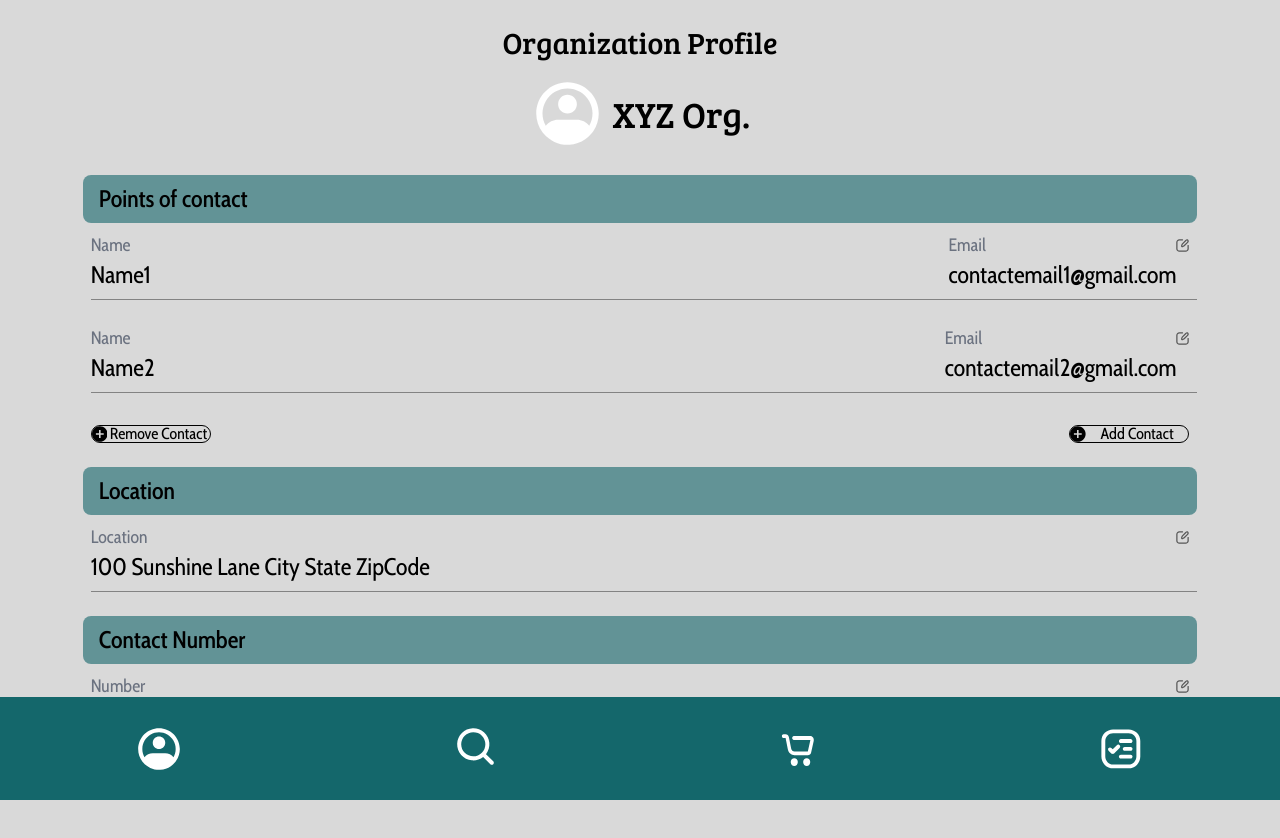
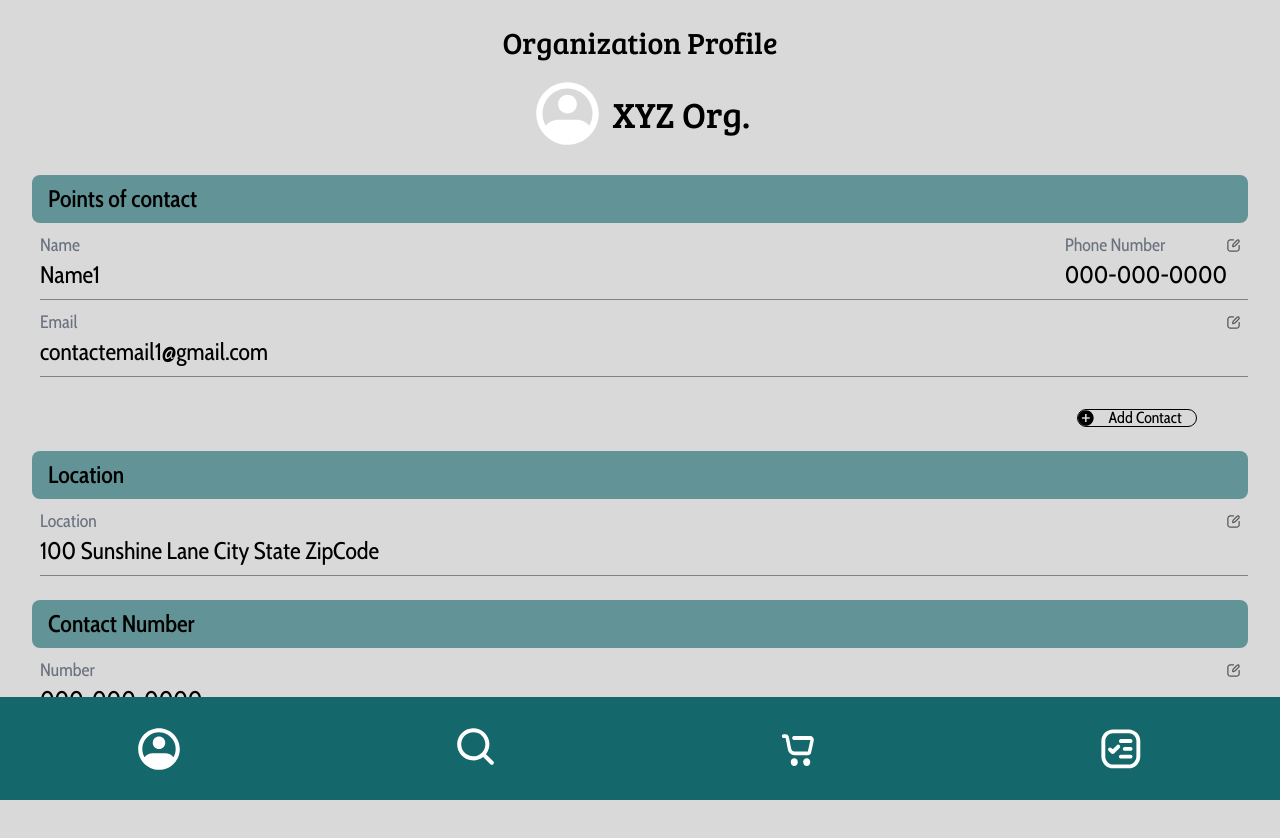
Before and after one commit to Hack4Impact-UMD/leveling-the-playing-field, a Next.js app: page /organization-profile in a window 1280 px wide. Shown: the top 838 px of the page. Before the commit the page ends 800 px from the top, so only its background shows below. Built offline with nearby package versions, Linux system fonts and the light colour scheme.

Commit message:
email/# validation; updated UI

```diff
--- a/src/app/organization-profile/components/ContactEntry.tsx
+++ b/src/app/organization-profile/components/ContactEntry.tsx
@@ -3,25 +3,65 @@ import EditIcon from '@/components/icons/EditIcon';
 
 interface ContactItemProps {
     name: string;
+    phoneNumber: string;
     email: string;
-    onEdit: (updatedContact: { name: string; email: string }) => void;
+    onEdit: (updatedContact: { name: string; phoneNumber: string; email: string }) => void;
 }
 
-export default function ContactEntry({ name, email, onEdit }: ContactItemProps) {
-    const [isEditable, setIsEditable] = useState(false);
+export default function ContactEntry({ name, phoneNumber, email, onEdit }: ContactItemProps) {
+    const [isNamePhoneEditable, setIsNamePhoneEditable] = useState(false);
+    const [isEmailEditable, setIsEmailEditable] = useState(false);
     const [editedName, setEditedName] = useState(name);
+    const [editedPhoneNumber, setEditedPhoneNumber] = useState(phoneNumber);
     const [editedEmail, setEditedEmail] = useState(email);
     const nameInputRef = useRef<HTMLInputElement>(null);
+    const emailInputRef = useRef<HTMLInputElement>(null);
 
-    const handleEditClick = () => {
-        setIsEditable(true);
+    const handleNamePhoneEditClick = () => {
+        setIsNamePhoneEditable(true);
         setTimeout(() => nameInputRef.current && nameInputRef.current.focus(), 0);
     };
 
-    const handleKeyDown = (e: React.KeyboardEvent) => {
-        if (e.key === 'Enter') {
-            setIsEditable(false);
-            onEdit({ name: editedName, email: editedEmail });
+    const handleEmailEditClick = () => {
+        setIsEmailEditable(true);
+        setTimeout(() => emailInputRef.current && emailInputRef.current.focus(), 0);
+    };
+
+    const validatePhone = () => {
+        const phoneRegex = /^\d{3}-\d{3}-\d{4}$/;
+
+        if (phoneRegex && !phoneRegex.test(editedPhoneNumber)) {
+            return false;
+        }
+        if (!editedPhoneNumber) {
+            return false;
+        }
+        return true;
+    };
+
+    const validateEmail = () => {
+        const emailRegex = /^[^\s@]+@[^\s@]+\.[^\s@]+$/;
+
+        if (emailRegex && !emailRegex.test(editedEmail)) {
+            return false;
+        }
+        if (!editedEmail) {
+            return false;
+        }
+        return true;
+    };
+
+    const handleNamePhoneKeyDown = (e: React.KeyboardEvent) => {
+        if (e.key === 'Enter' && validatePhone()) {
+            setIsNamePhoneEditable(false);
+            onEdit({ name: editedName, phoneNumber: editedPhoneNumber, email: editedEmail });
+        }
+    };
+
+    const handleEmailKeyDown = (e: React.KeyboardEvent) => {
+        if (e.key === 'Enter' && validateEmail()) {
+            setIsEmailEditable(false);
+            onEdit({ name: editedName, phoneNumber: editedPhoneNumber, email: editedEmail });
         }
     };
 
@@ -29,7 +69,7 @@ export default function ContactEntry({ name, email, onEdit }: ContactItemProps)
         <div className="w-full mb-4">
             <div className="flex flex-row justify-between items-center pt-2">
                 <div className="flex flex-row justify-between w-full space-x-4">
-                    {isEditable ? (
+                    {isNamePhoneEditable ? (
                         <>
                             <div className="flex flex-col">
                                 <h3 className="text-gray-500 text-lg font-cabin-condensed">Name</h3>
@@ -38,18 +78,17 @@ export default function ContactEntry({ name, email, onEdit }: ContactItemProps)
                                     value={editedName}
                                     ref={nameInputRef}
                                     onChange={(e) => setEditedName(e.target.value)}
-                                    onKeyDown={handleKeyDown}
+                                    onKeyDown={handleNamePhoneKeyDown}
                                     className="text-black text-2xl font-cabin-condensed border-2 border-gray-400 w-11/12 rounded bg-transparent"
-
                                 />
                             </div>
                             <div className="flex flex-col">
-                                <h3 className="text-gray-500 text-lg font-cabin-condensed">Email</h3>
+                                <h3 className="text-gray-500 text-lg font-cabin-condensed">Phone Number</h3>
                                 <input
-                                    type="email"
-                                    value={editedEmail}
-                                    onChange={(e) => setEditedEmail(e.target.value)}
-                                    onKeyDown={handleKeyDown}
+                                    type="tel"
+                                    value={editedPhoneNumber}
+                                    onChange={(e) => setEditedPhoneNumber(e.target.value)}
+                                    onKeyDown={handleNamePhoneKeyDown}
                                     className="text-black text-2xl font-cabin-condensed border-2 border-gray-400 w-full rounded bg-transparent"
                                 />
                             </div>
@@ -61,6 +100,38 @@ export default function ContactEntry({ name, email, onEdit }: ContactItemProps)
                                 <p className="text-black text-2xl font-cabin-condensed">{name}</p>
                             </div>
                             <div className="flex flex-col">
+                                <h3 className="text-gray-500 text-lg font-cabin-condensed">Phone Number</h3>
+                                <p className="text-black text-2xl font-cabin-condensed">{phoneNumber}</p>
+                            </div>
+                        </>
+                    )}
+                </div>
+
+                <button className="self-start py-2 pr-2" onClick={handleNamePhoneEditClick}>
+                    <EditIcon />
+                </button>
+            </div>
+
+            <hr className="border-[#00000066] border-1 mt-2" />
+
+            <div className="flex flex-row justify-between items-center pt-2">
+                <div className="flex flex-row justify-between w-full space-x-4">
+                    {isEmailEditable ? (
+                        <>
+                            <div className="flex flex-col w-full">
+                                <h3 className="text-gray-500 text-lg font-cabin-condensed">Email</h3>
+                                    <input
+                                        type="email"
+                                        value={editedEmail}
+                                        onChange={(e) => setEditedEmail(e.target.value)}
+                                        onKeyDown={handleEmailKeyDown}
+                                        className="text-black text-2xl font-cabin-condensed border-2 border-gray-400 w-full rounded bg-transparent"
+                                    />
+                            </div>
+                        </>
+                    ) : (
+                        <>
+                            <div className="flex flex-col">
                                 <h3 className="text-gray-500 text-lg font-cabin-condensed">Email</h3>
                                 <p className="text-black text-2xl font-cabin-condensed">{email}</p>
                             </div>
@@ -68,10 +139,11 @@ export default function ContactEntry({ name, email, onEdit }: ContactItemProps)
                     )}
                 </div>
 
-                <button className="self-start py-2 pr-2" onClick={handleEditClick}>
+                <button className="self-start py-2 pr-2" onClick={handleEmailEditClick}>
                     <EditIcon />
                 </button>
             </div>
+
             <hr className="border-[#00000066] border-1 mt-2" />
         </div>
     );
--- a/src/app/organization-profile/components/ProfileHeader.tsx
+++ b/src/app/organization-profile/components/ProfileHeader.tsx
@@ -4,7 +4,7 @@ interface GeneralHeaderProps {
 
 export default function ProfileHeader({ title }: GeneralHeaderProps) {
     return (
-        <div className="w-11/12 bg-[#14676B99] px-4 py-2 mt-6 rounded-lg">
+        <div className="w-full bg-[#14676B99] px-4 py-2 mt-6 rounded-lg">
             <h2 className="text-black text-2xl font-medium font-cabin-condensed">{title}</h2>
         </div>
     );
--- a/src/app/organization-profile/page.tsx
+++ b/src/app/organization-profile/page.tsx
@@ -9,13 +9,13 @@ import EditableField from './components/EditableField';
 interface Contact {
     id: number;
     name: string;
+    phoneNumber: string
     email: string;
 }
 
 // temp data for testing
 const initContacts: Contact[] = [
-    { id: 1, name: 'Name1', email: 'contactemail1@gmail.com' },
-    { id: 2, name: 'Name2', email: 'contactemail2@gmail.com' },
+    { id: 1, name: 'Name1', phoneNumber : '000-000-0000', email: 'contactemail1@gmail.com' },
 ];
 
 export default function OrganizationProfile() {
@@ -35,17 +35,17 @@ export default function OrganizationProfile() {
         const newContact: Contact = {
           id: contacts.length + 1,
           name: `Name${contacts.length + 1}`,
+          phoneNumber: '000-000-000',
           email: `contactemail${contacts.length + 1}@gmail.com`,
         };
         setContacts([...contacts, newContact]);
     };
 
-    //temp functionality: remove last contact in the list
-    const handleRemoveContact = () => {
-        if (contacts.length > 0) {
-            setContacts(contacts.slice(0, -1));
-          }
-    };
+    // const handleRemoveContact = () => {
+    //     if (contacts.length > 0) {
+    //         setContacts(contacts.slice(0, -1));
+    //       }
+    // };
 
     const handleEditContact = (updatedContact: Contact) => {
         setContacts(
@@ -54,7 +54,7 @@ export default function OrganizationProfile() {
     };
 
     return (
-      <div className="flex flex-col items-center container mx-auto my-6">
+      <div className="flex flex-col items-center container mx-auto my-6 pb-32">
         <h2 className="text-black text-3xl font-bree-serif">Organization Profile</h2>
 
         <div className="flex flex-row justify-start items-center mt-4">
@@ -63,34 +63,29 @@ export default function OrganizationProfile() {
         </div>
 
         <ProfileHeader title="Points of contact" />
-        <div className="w-11/12 pl-2">
+        <div className="w-full pl-2">
             {contacts.map((contact) => (
                 <ContactEntry
                     key={contact.id} name={contact.name}
                     email={contact.email}
-                    onEdit={(updatedFields: { name: string; email: string }) =>
+                    phoneNumber={contact.phoneNumber}
+                    onEdit={(updatedFields: { name: string; phoneNumber: string; email: string }) =>
                     handleEditContact({ ...contact, ...updatedFields })
                 } />
             ))}
         </div>
 
-        <div className="w-11/12 flex flex-row justify-between pt-4">
-            <ContactButton
-                label="Remove Contact"
-                onClick={handleRemoveContact}
-                className="ml-2"
-            />
-
+        <div className="w-11/12 flex flex-row justify-end pt-4">
             <ContactButton
                 label="Add Contact"
                 onClick={handleAddContact}
-                className="mr-2"
             />
         </div>
 
         <ProfileHeader title="Location" />
         <EditableField
                 label="Location"
+                type="text"
                 value={location}
                 onSave={(newLocation: string) => setLocation(newLocation)}
         />
@@ -98,7 +93,9 @@ export default function OrganizationProfile() {
         <ProfileHeader title="Contact Number" />
         <EditableField
                 label="Number"
+                type="tel"
                 value={contactNumber}
+                pattern={/^\d{3}-\d{3}-\d{4}$/}
                 onSave={(newNumber: string) => setContactNumber(newNumber)}
         />
       </div>
```
Also changed, not shown: src/app/organization-profile/components/EditableField.tsx (+16 -4 lines).
